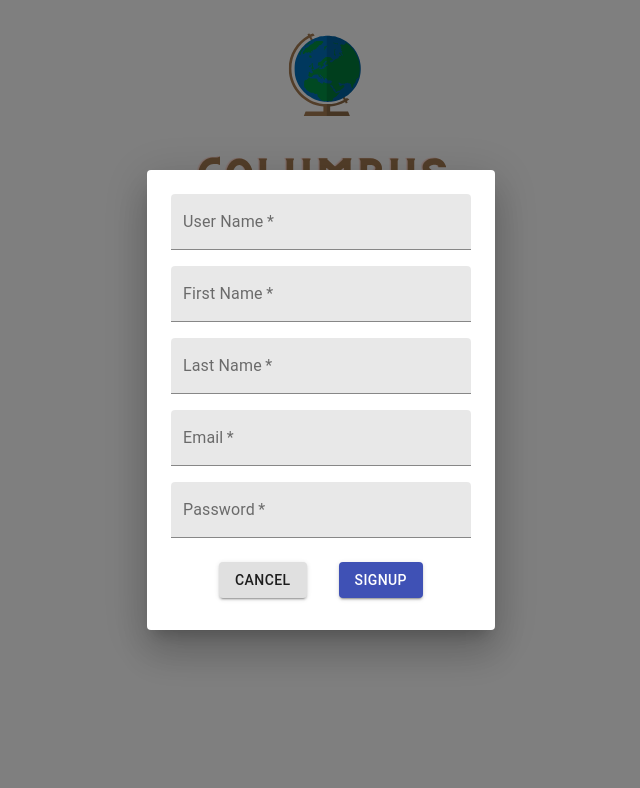
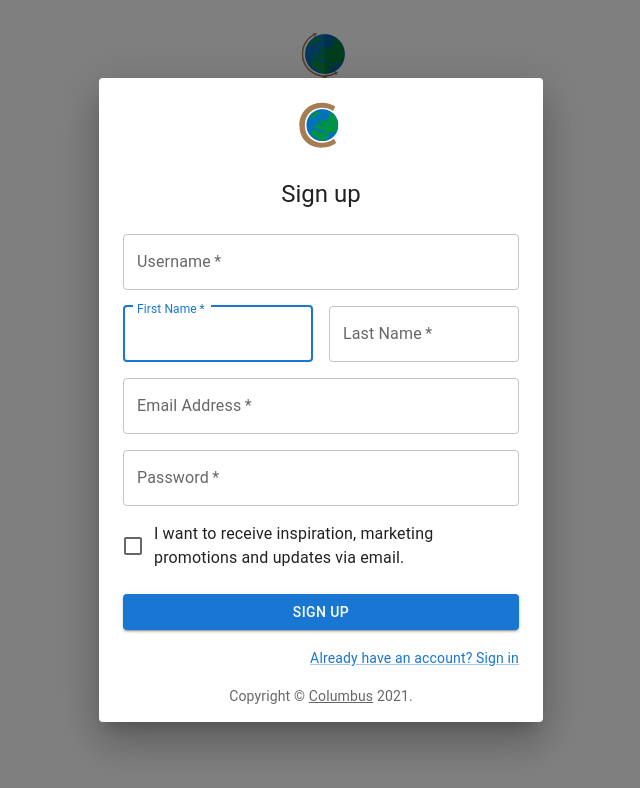
Before and after one commit to bounswe/2021SpringGroup7, a React (Create React App) app in the folder Columbus/frontend/: page / in a window 1280 px wide. Both pictures are taken after a click on the button "REGISTER". Shown: the top 788 px of the page, without its empty margins (319-959 px from the left). Built offline with nearby package versions, Linux system fonts and the light colour scheme.

Commit message:
update registration dialog screen

```diff
--- a/Columbus/frontend/package.json
+++ b/Columbus/frontend/package.json
@@ -9,12 +9,15 @@
     "@material-ui/core": "^4.12.3",
     "@material-ui/icons": "^4.11.2",
     "@material-ui/pickers": "^3.3.10",
+    "@mui/icons-material": "^5.1.1",
     "@mui/material": "^5.1.0",
+    "@mui/styles": "^5.1.1",
     "@testing-library/jest-dom": "^5.15.0",
     "@testing-library/react": "^11.2.7",
     "@testing-library/user-event": "^12.8.3",
     "axios": "^0.24.0",
     "date-fns": "^2.25.0",
+    "joi": "^17.4.2",
     "react": "^17.0.2",
     "react-dom": "^17.0.2",
     "react-google-autocomplete": "^2.6.0",
--- a/Columbus/frontend/src/pages/Register/Register.js
+++ b/Columbus/frontend/src/pages/Register/Register.js
@@ -1,132 +1,157 @@
-import React, { useState } from 'react';
-import MessageDialog from '../../components/Dialogs/MessageDialog'
-import { makeStyles } from '@material-ui/core';
-import TextField from '@material-ui/core/TextField';
-import Button from '@material-ui/core/Button';
-var API_BASE = 'http://ec2-18-197-57-123.eu-central-1.compute.amazonaws.com:8000';
-if (process.env.NODE_ENV === 'development') {
-	API_BASE = 'http://localhost:8000';
+import * as React from 'react';
+import columbusLogo from '../../assets/logo.svg';
+import Avatar from '@mui/material/Avatar';
+import Button from '@mui/material/Button';
+import CssBaseline from '@mui/material/CssBaseline';
+import TextField from '@mui/material/TextField';
+import FormControlLabel from '@mui/material/FormControlLabel';
+import Checkbox from '@mui/material/Checkbox';
+import Link from '@mui/material/Link';
+import Grid from '@mui/material/Grid';
+import Box from '@mui/material/Box';
+import LockOutlinedIcon from '@mui/icons-material/LockOutlined';
+import Typography from '@mui/material/Typography';
+import Container from '@mui/material/Container';
+import { createTheme, ThemeProvider } from '@mui/material/styles';
+var API_BASE = 'http://ec2-35-158-103-6.eu-central-1.compute.amazonaws.com:8000';
+function Copyright(props) {
+  return (
+    <Typography variant="body2" color="text.secondary" align="center" {...props}>
+      {'Copyright © '}
+      <Link color="inherit" href="https://github.com/bounswe/2021SpringGroup7">
+        Columbus
+      </Link>{' '}
+      {new Date().getFullYear()}
+      {'.'}
+    </Typography>
+  );
 }
-const useStyles = makeStyles((theme) => ({
-	root: {
-		display: 'flex',
-		flexDirection: 'column',
-		justifyContent: 'center',
-		alignItems: 'center',
-		padding: theme.spacing(2),
 
-		'& .MuiTextField-root': {
-			margin: theme.spacing(1),
-			width: '300px',
-		},
-		'& .MuiButtonBase-root': {
-			margin: theme.spacing(2),
-		},
-	},
-}));
+const theme = createTheme();
 
-const Form = ({ handleClose }) => {
-	const classes = useStyles();
-	// create state variables for each input
-	const [ firstName, setFirstName ] = useState('');
-	const [ userName, setUserName ] = useState('');
-	const [ lastName, setLastName ] = useState('');
-	const [ email, setEmail ] = useState('');
-	const [ password, setPassword ] = useState('');
-	const [ message, setMessage] = useState('');
-	const [ openRegister, setOpenRegister] = useState(false);
-	const [ isLoaded, setIsLoading] = useState(false);
-	const handleCloseRegister = () => {
-		setOpenRegister(false);
-		handleClose();
-		};
-	const handleSubmit = (e) => {
-		setIsLoading(true);
-		e.preventDefault();
-
+export default function SignUp() {
+  const handleSubmit = (event) => {
+    event.preventDefault();
+    const data = new FormData(event.currentTarget);
+    // eslint-disable-next-line no-console
     const requestOptions = {
 		method: 'POST',
 		headers: { 'Content-Type': 'application/json' },
-            body: JSON.stringify({'user_name': userName,  'first_name':firstName, 'last_name':lastName, 'user_email':email, 'password':password})
+		body: JSON.stringify({'user_name': data.get('userName'),  'first_name':data.get('firstName'), 'last_name':data.get('lastName'), 'user_email':data.get('email'), 'password':data.get('password')})
 	};
 	fetch(API_BASE + '/guest/register/', requestOptions)
 	.then(res => {
 		if(res.ok) {
-				setMessage('Successfull Register! \n You should login')
-				setOpenRegister(true)
 		}
 		return res.json().then(text => {
 			throw new Error(text['return'])})
 	}
 	)
 	.catch((error) => {
-			  setMessage(error.message)
-			  setOpenRegister(true)
 
 	}).finally(()=>{
-			setIsLoading(false)
-		});;
-
+	});
   };
 
   return (
-		<form className={classes.root} onSubmit={handleSubmit} showError={message} >
+    <ThemeProvider theme={theme}>
+      <Container component="main" maxWidth="xs">
+        <CssBaseline />
+        <Box
+          sx={{
+            display: 'flex',
+            flexDirection: 'column',
+            alignItems: 'center',
+          }}
+        >
+        <img src={columbusLogo}  alt="logo" height = "100" />
+
+          <Typography component="h1" variant="h5">
+            Sign up
+          </Typography>
+          <Box component="form" onSubmit={handleSubmit} sx={{ mt: 3 }}>
+            <Grid container spacing={2}>
+			<Grid item xs={12} >
                 <TextField
-				label="User Name"
-				variant="filled"
+                  autoComplete="user-name"
+                  name="userName"
                   required
-				value={userName}
-				onChange={(e) => setUserName(e.target.value)}
+                  fullWidth
+                  id="userName"
+                  label="Username"
+                  autoFocus
                 />
+              </Grid>
+              <Grid item xs={12} sm={6}>
                 <TextField
+                  autoComplete="given-name"
+                  name="firstName"
+                  required
+                  fullWidth
+                  id="firstName"
                   label="First Name"
-				variant="filled"
+                  autoFocus
+                />
+              </Grid>
+              <Grid item xs={12} sm={6}>
+                <TextField
                   required
-				value={firstName}
-				onChange={(e) => setFirstName(e.target.value)}
+                  fullWidth
+                  id="lastName"
+                  label="Last Name"
+                  name="lastName"
+                  autoComplete="family-name"
                 />
+              </Grid>
+              <Grid item xs={12}>
                 <TextField
-				label="Last Name"
-				variant="filled"
                   required
-				value={lastName}
-				onChange={(e) => setLastName(e.target.value)}
+                  fullWidth
+                  id="email"
+                  type="email"
+                  label="Email Address"
+                  name="email"
+                  autoComplete="email"
                 />
+              </Grid>
+              <Grid item xs={12} >
                 <TextField
-				label="Email"
-				variant="filled"
-				type="email"
                   required
-				value={email}
-				onChange={(e) => setEmail(e.target.value)}
+                  fullWidth
+                  name="password"
+                  label="Password"
+                  type="password"
+                  id="password"
+                  autoComplete="new-password"
                 />
-			<TextField
-				label="Password"
-				variant="filled"
-				type="password"
-				required
-				value={password}
-				onChange={(e) => setPassword(e.target.value)}
+
+              </Grid>
+              <Grid item xs={12}>
+                <FormControlLabel
+                  control={<Checkbox value="allowExtraEmails" color="primary" />}
+                  label="I want to receive inspiration, marketing promotions and updates via email."
                 />
-			<div>
-				<Button variant="contained" onClick={handleClose}>
-					Cancel
+              </Grid>
+            </Grid>
+            <Button
+              type="submit"
+              fullWidth
+              variant="contained"
+              sx={{ mt: 3, mb: 2 }}
+            >
+              Sign Up
             </Button>
-				<Button type="submit" variant="contained" color="primary">
-					Signup
-				</Button>
-			</div>
-			{isLoaded ? <p >Loading...</p> : null}
-			<MessageDialog open={openRegister} handleClose={handleCloseRegister} txt={message} />
-		</form>
+            <Grid container justifyContent="flex-end">
+              <Grid item>
+                <Link href="#" variant="body2">
+                  Already have an account? Sign in
+                </Link>
+              </Grid>
+            </Grid>
+          </Box>
+        </Box>
+        <Copyright sx={{ mb: 2,mt: 2}} />
+      </Container>
+    </ThemeProvider>
   );
-};
-function isJson(str) {
-    try {
-        JSON.parse(str);
-    } catch (e) {
-        return false;
 }
-    return true;
-}
-export default Form;
```
Also changed, not shown: 2 other files (tests, documents, lock files or other folders). Lines whose indentation alone changed are shown as unchanged.
